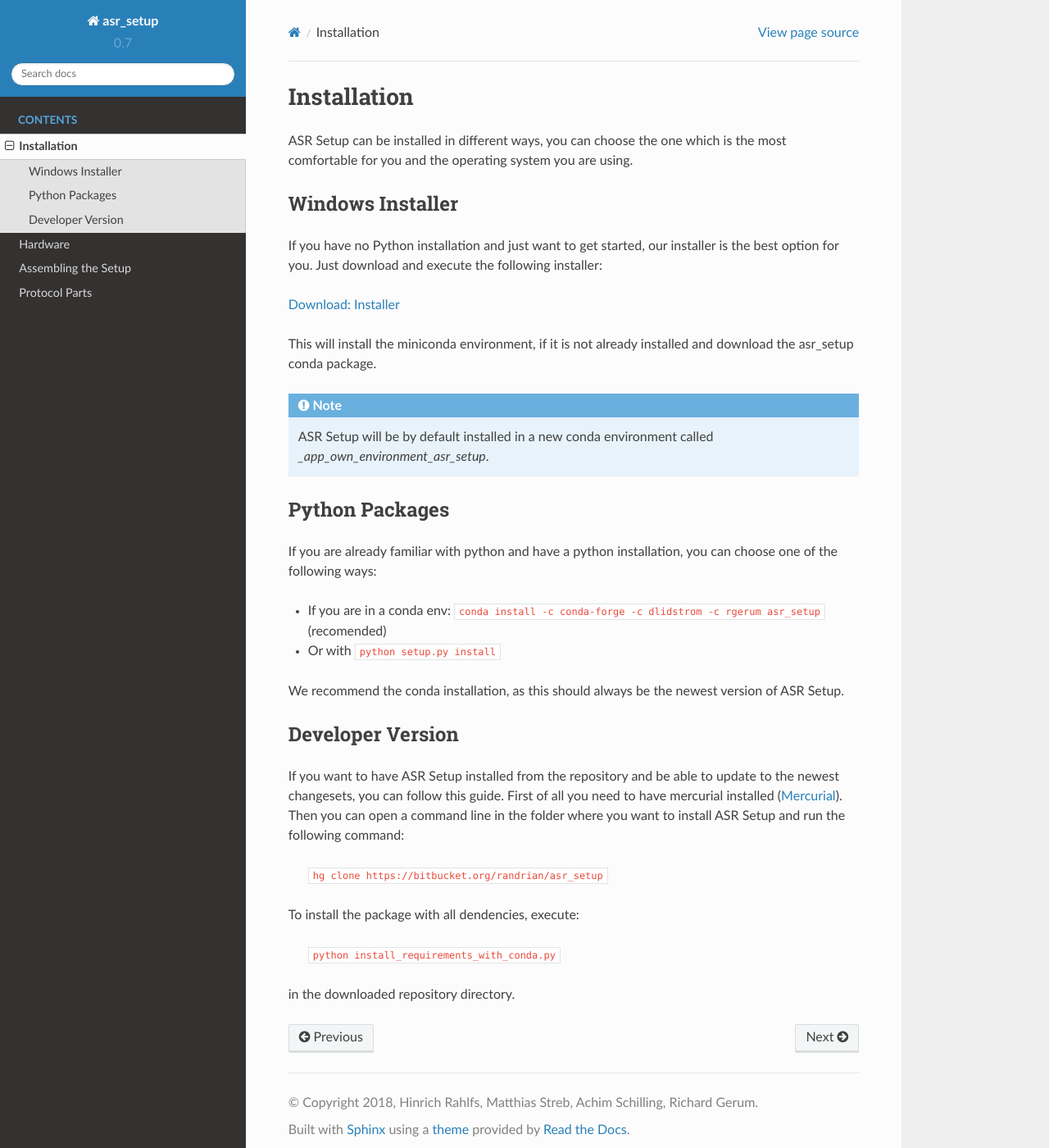
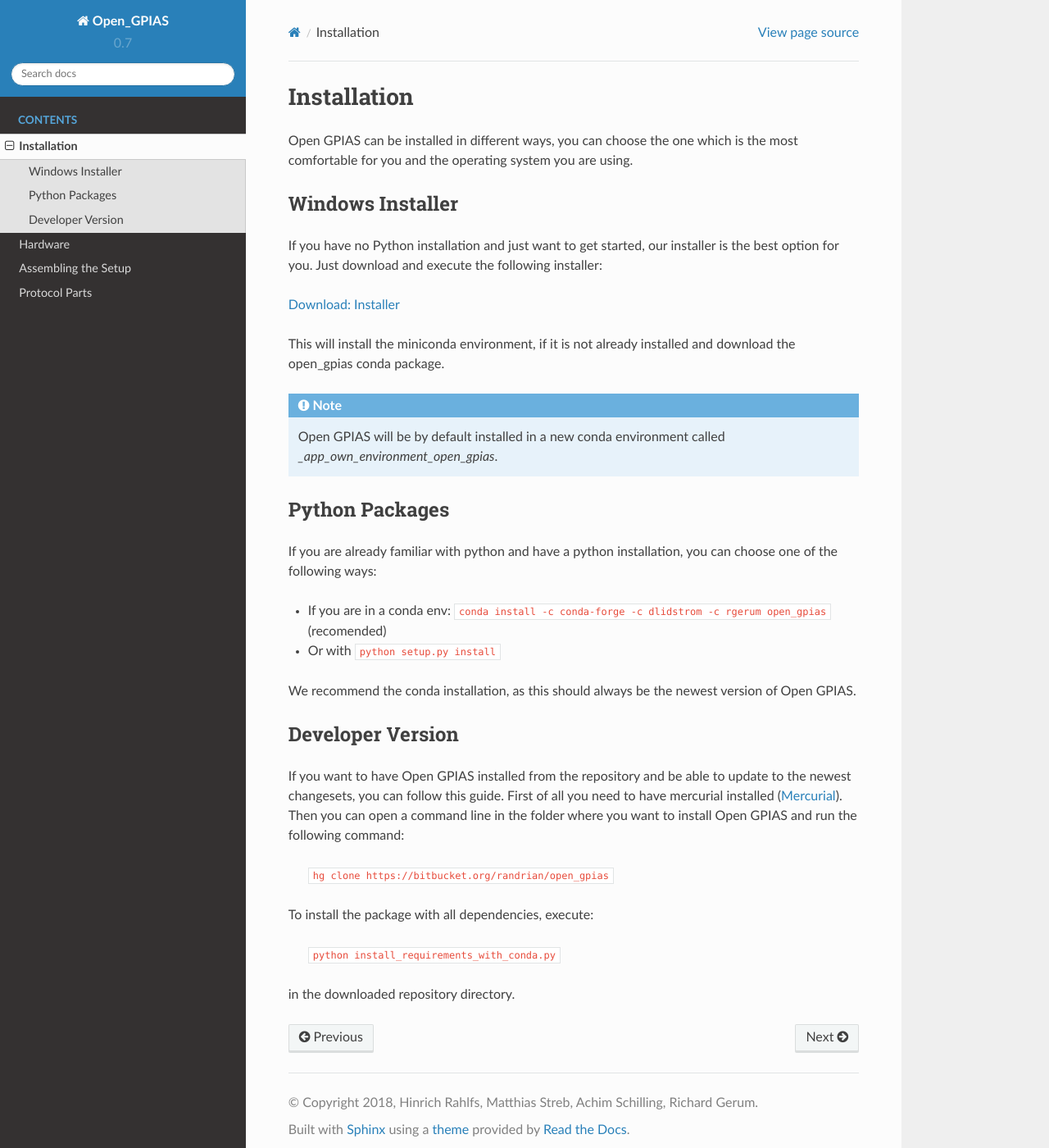
Before and after one commit to rgerum/open_gpias, a Sphinx documentation site: the page built from docs/installation.rst, in a window 1280 px wide and 1400 px high. Shown: the whole window at 82% size. Built offline with Sphinx 7.4.7 and the Read the Docs theme 2.0.0, drawn with Linux system fonts in a browser that asks for light colours.

Commit message:
Docs: renamed package to Open GPIAS

```diff
--- a/docs/conf.py
+++ b/docs/conf.py
@@ -65,7 +65,7 @@
 master_doc = 'index'
 
 # General information about the project.
-project = u'asr_setup'
+project = u'Open_GPIAS'
 copyright = u'2018, Hinrich Rahlfs, Matthias Streb, Achim Schilling, Richard Gerum'
 author = u'Hinrich Rahlfs, Matthias Streb, Achim Schilling, Richard Gerum'
 
@@ -246,7 +246,7 @@
 # (source start file, target name, title,
 #  author, documentclass [howto, manual, or own class]).
 latex_documents = [
-  (master_doc, 'asr_setup.tex', u'ASR-Setup Documentation',
+  (master_doc, 'Open_GPIAS.tex', u'Open-GPIAS Documentation',
    u'Hinrich Rahlfs, Matthias Streb, Achim Schilling, Richard Gerum', 'manual'),
 ]
 
@@ -276,7 +276,7 @@
 # One entry per manual page. List of tuples
 # (source start file, name, description, authors, manual section).
 man_pages = [
-    (master_doc, 'asr_setup', u'ASR-Setup Documentation',
+    (master_doc, 'Open_GPIAS', u'Open GPIAS Documentation',
      [author], 1)
 ]
 
@@ -290,8 +290,8 @@
 # (source start file, target name, title, author,
 #  dir menu entry, description, category)
 texinfo_documents = [
-  (master_doc, 'asr_setup', u'ASR-Setup Documentation',
-   author, 'asr_setup', 'One line description of project.',
+  (master_doc, 'Open_GPIAS', u'Open GPIAS Documentation',
+   author, 'Open_GPIAS', 'One line description of project.',
    'Miscellaneous'),
 ]
 
--- a/docs/index.rst
+++ b/docs/index.rst
@@ -4,10 +4,10 @@
    contain the root `toctree` directive.
 
 
-Welcome to the ASR-Setup Documentation
-======================================
+Welcome to the Open GPIAS Documentation
+=======================================
 
-ASR-Setup is a program written in the Python programming language.
+Open GPIAS is a program written in the Python programming language.
 
 .. toctree::
     :caption: Contents
--- a/docs/installation.rst
+++ b/docs/installation.rst
@@ -1,7 +1,7 @@
 Installation
 ============
 
-ASR Setup can be installed in different ways, you can choose the one which is the most comfortable for you and the
+Open GPIAS can be installed in different ways, you can choose the one which is the most comfortable for you and the
 operating system you are using.
 
 Windows Installer
@@ -10,33 +10,33 @@
 If you have no Python installation and just want to get started, our installer is the best option for you. Just download
 and execute the following installer:
 
-`Download: Installer <https://bitbucket.org/randrian/asr_setup/downloads/ASR_Setup.exe>`_
+`Download: Installer <https://bitbucket.org/randrian/open_gpias/downloads/Open_GPIAS_Setup.exe>`_
 
-This will install the miniconda environment, if it is not already installed and download the asr_setup conda package.
+This will install the miniconda environment, if it is not already installed and download the open_gpias conda package.
 
 .. note::
-    ASR Setup will be by default installed in a new conda environment called `_app_own_environment_asr_setup`.
+    Open GPIAS will be by default installed in a new conda environment called `_app_own_environment_open_gpias`.
 
 Python Packages
 ~~~~~~~~~~~~~~~
 
 If you are already familiar with python and have a python installation, you can choose one of the following ways:
 
-- If you are in a conda env: ``conda install -c conda-forge -c dlidstrom -c rgerum asr_setup`` (recomended)
+- If you are in a conda env: ``conda install -c conda-forge -c dlidstrom -c rgerum open_gpias`` (recomended)
 - Or with ``python setup.py install``
 
-We recommend the conda installation, as this should always be the newest version of ASR Setup.
+We recommend the conda installation, as this should always be the newest version of Open GPIAS.
 
 Developer Version
 ~~~~~~~~~~~~~~~~~
 
-If you want to have ASR Setup installed from the repository and be able to update to the newest changesets, you can
+If you want to have Open GPIAS installed from the repository and be able to update to the newest changesets, you can
 follow this guide. First of all you need to have mercurial installed (`Mercurial <https://www.mercurial-scm.org/>`_).
-Then you can open a command line in the folder where you want to install ASR Setup and run the following command:
+Then you can open a command line in the folder where you want to install Open GPIAS and run the following command:
 
-    ``hg clone https://bitbucket.org/randrian/asr_setup``
+    ``hg clone https://bitbucket.org/randrian/open_gpias``
 
-To install the package with all dendencies, execute:
+To install the package with all dependencies, execute:
 
     ``python install_requirements_with_conda.py``
 
```
